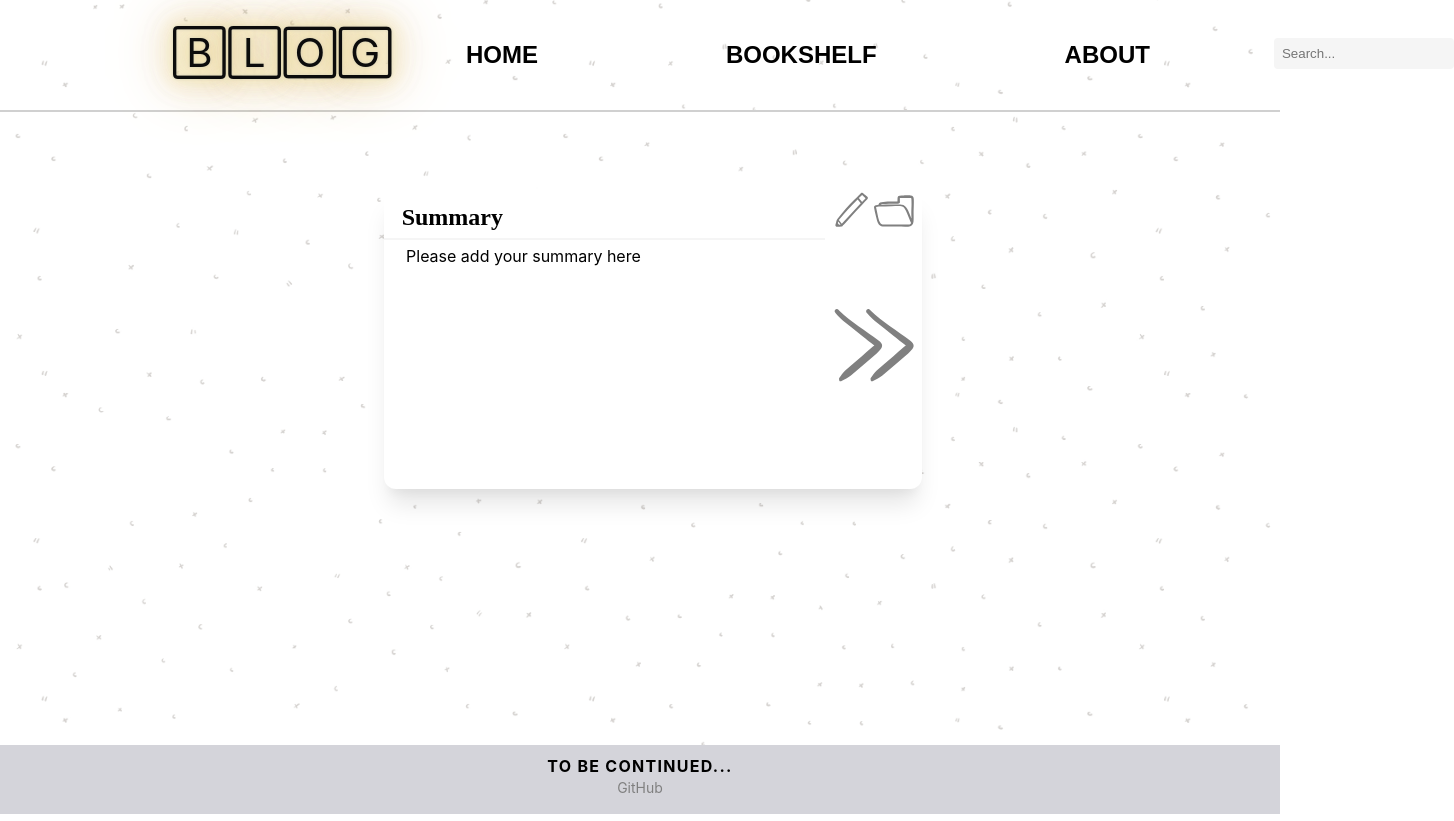
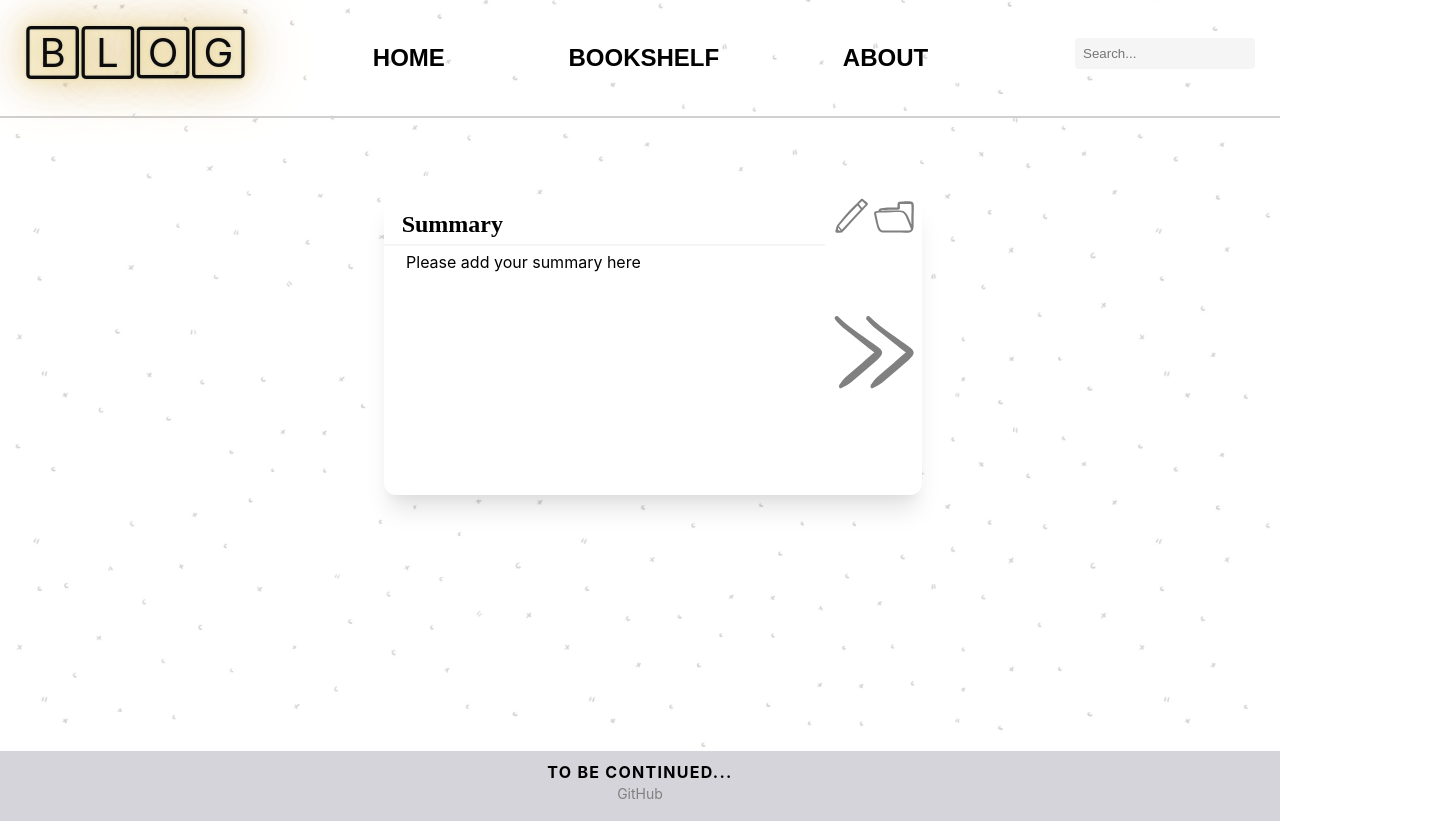
Before and after one commit to farodia/BookSummaryBlog, a React (Create React App) app: page / in a window 1280 px wide. Shown: the whole page, 1454 px wide, since content can reach past the window. Built offline with nearby package versions, Linux system fonts and the light colour scheme.

Commit message:
refactor and make the header flexible

```diff
--- a/src/App.css
+++ b/src/App.css
@@ -7,33 +7,20 @@
     flex-direction: column;
 }
 
-.App-header {
+.header-container {
+    display: -webkit-flex;
     display: flex;
-    flex-direction: column;
-    align-items: center;
-    justify-content: center;
-}
-
-.header-container {
+    flex-direction: row;
+    flex-shrink: 10;
+    justify-content: space-evenly;
     padding: 25px;
     border-bottom: 2px solid #d0d0d0;
 }
 
-.header {
-    display: -webkit-flex;
-    display: flex;
-    justify-content: space-around
-}
-
 .header-title {
-    margin: 0 0 0 13%;
-    text-align: center;
+    padding-top: 0.2rem;
     align-items: center;
     color: #0c0c0c;
-    padding: 3px;
-}
-
-.header-span {
     font-size: 40px;
     animation: shining 0.1s infinite;
 }
@@ -54,15 +41,22 @@
 }
 
 
-.main-nav ul {
+.main-nav{
     text-align: center;
     font-weight: bolder;
     color: black;
+    padding: 0.2rem;
+    flex: 2;
+}
+
+nav ul {
+    display: flex;
+    flex-direction: row;
+    justify-content: space-evenly;
 }
 
 nav li {
     display: inline;
-    padding: 1em 3.5em 1em 3.5em;
     font-weight: 700;
     font-size: 24px;
     font-family: Marker Felt, fantasy;
--- a/src/components/HeaderContainer.tsx
+++ b/src/components/HeaderContainer.tsx
@@ -8,15 +8,13 @@ import React from "react";
 export const HeaderContainer=()=>{
     return(
         <header className="header-container">
-            <div className="header">
                 <Link to="/">
                     <div className="header-title">
-                        <span className="header-span">🄱🄻🄾🄶</span>
+                       🄱🄻🄾🄶
                     </div>
                 </Link>
                 <Navigation/>
                 <Search/>
-            </div>
         </header>
     )
 }
```
